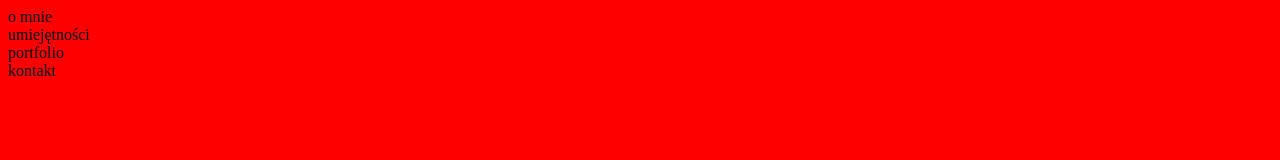
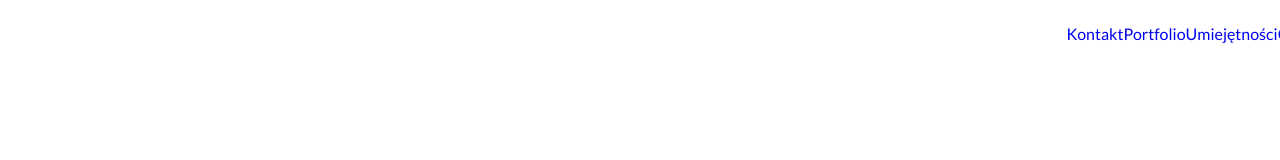
Before and after one commit to kajetans/warsztaty-portfolio, a plain HTML site: page index.html in a window 1280 px wide. Drawn offline with Linux system fonts and the light colour scheme.

Commit message:
ustawiona sekcja nav

```diff
--- a/css/style.css
+++ b/css/style.css
@@ -1,3 +1,30 @@
 body {
-  background-color: red;
+  font-family: 'Lato', sans-serif;
+  color: #291f1a;
+  font-weight: 300;
+
 }
+
+#main-nav {}
+
+#main-nav>ul {
+  position: fixed;
+  background-color: #ffffff;
+  width: 100%;
+  text-decoration: none;
+}
+
+#main-nav>ul li {
+  display: inline-block;
+  float: right;
+  color: #1ac056;
+  font-weight: 300;
+}
+
+#main-nav>ul li a {
+  text-decoration: none;
+}
+
+a:hover {
+  color: #291f1a;
+}
--- a/index.html
+++ b/index.html
@@ -1,3 +1,4 @@
+<!-- Główny arkusz HTML -->
 <!DOCTYPE html>
 <html lang="en">
 
@@ -6,16 +7,30 @@
   <meta name="viewport" content="width=device-width, initial-scale=1.0">
   <meta http-equiv="X-UA-Compatible" content="ie=edge">
   <title>Moje Portfolio</title>
+
+  <!-- podpięte css -->
   <link rel="stylesheet" href="css/style.css">
+
+  <!-- podpięte czcionki Google Fonts -->
+  <link href="https://fonts.googleapis.com/css?family=Roboto:300,400" rel="stylesheet">
+  <link href="https://fonts.googleapis.com/css?family=Lato" rel="stylesheet">
 </head>
 
+
 <body>
+  <!-- elementy nawigacji -->
   <nav>
-    <div id="nav">o mnie</div>
-    <div id="nav">umiejętności</div>
-    <div id="nav">portfolio</div>
-    <div id="nav">kontakt</div>
+    <nav id="main-nav">
+      <ul>
+        <li><a href="#">O mnie</a></li>
+        <li><a href="#">Umiejętności</a></li>
+        <li><a href="#">Portfolio</a></li>
+        <li><a href="#">Kontakt</a></li>
+      </ul>
+    </nav>
   </nav>
+
+  <!-- koniec nawigacji -->
 
   <header></header>
 </body>
```
